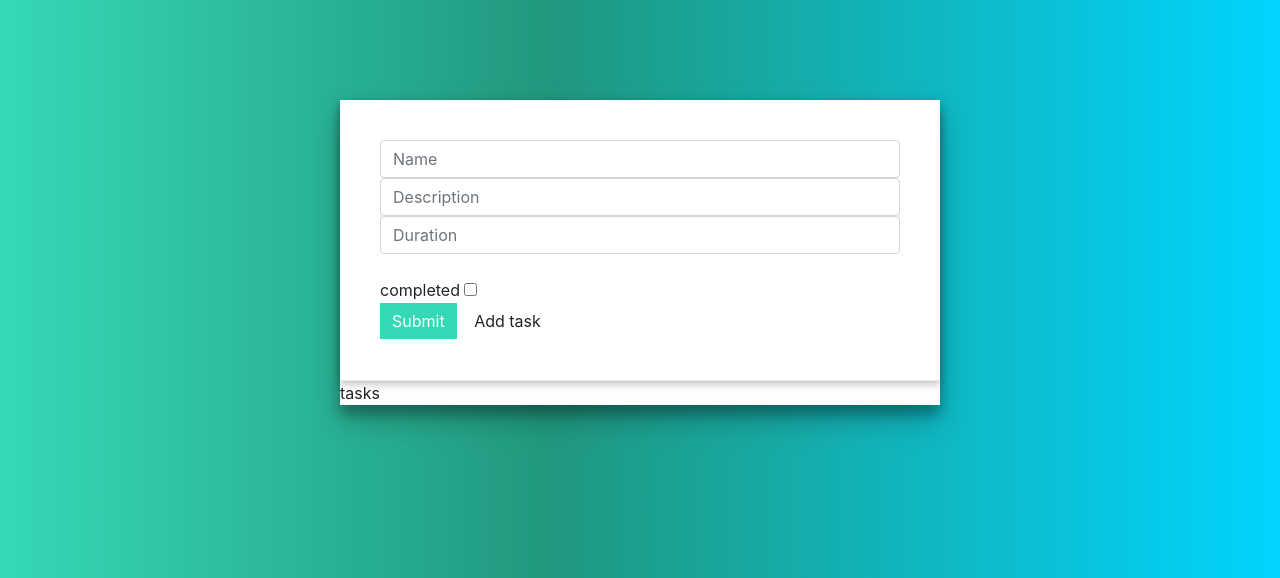
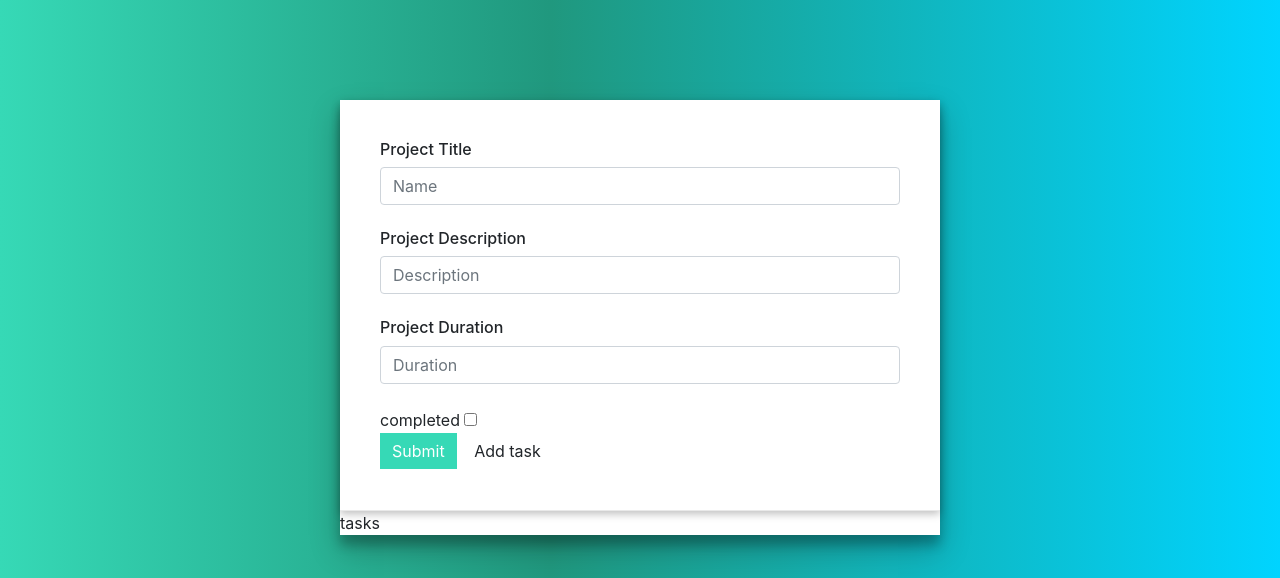
Before and after one commit to abhishuraina/Task-Management, a Django app: page /project/1/ in a window 1280 px wide. Shown: the top 578 px of the page. Run offline with Django 3.2, Linux system fonts and the light colour scheme; data comes from the database, SQL or seed files in the repository; both versions use the stored data as it was after the commit; data that the repository does not hold is empty; some libraries are stand-ins or nearby versions.

Commit message:
final changes

```diff
--- a/frontend/templates/frontend/project_detail.html
+++ b/frontend/templates/frontend/project_detail.html
@@ -78,12 +78,20 @@
 				<form id="form">
 
 					<div style="flex: 6">
+                        <h6>Project Title</h6>
                         <input id="title" class="form-control" type="text" name="title" placeholder="Name">
                     </div>
+                    <br>
                     <div >
+
+                        <h6>Project Description</h6>
                         <input id="description" class="form-control" type="text" name="description" placeholder="Description">
                     </div>
+                    <br>
+
                     <div >
+
+                        <h6>Project Duration</h6>
                         <input id="duration" class="form-control" type="text" name="Duration" placeholder="Duration">
                     </div>
                     <br>
@@ -153,7 +161,7 @@
                     for(var i in list){
 
 
-                        if(list[i]['project'][0] == id){
+                        if(list[i]['project'][i] == id){
                             finalList.push(list[i])
                             k++
                         }
@@ -184,7 +192,7 @@
 
                     var editBtn = document.getElementsByClassName('edit')[i]
                     editBtn.addEventListener('click', function(){
-						window.location.href = `http://localhost:8000/project/${id}/task/`;
+						window.location.href = `http://localhost:8000/api/project/${id}/task/`;
                     })
                     }
 
@@ -236,7 +244,7 @@ function editItem(item){
     }
 
     function deleteItem(item){
-			fetch(`http://localhost:8000/api/project/${item.id}/task/${item.id}`, {
+			fetch(`hhttp://localhost:8000/api/project/${item.id}/task/${item.id}`, {
 				method:'DELETE',
 				headers:{
 				'content-type':'application/json',
```
Also changed, not shown: frontend/templates/frontend/task_edit.html (+12 -0 lines), db.sqlite3.
